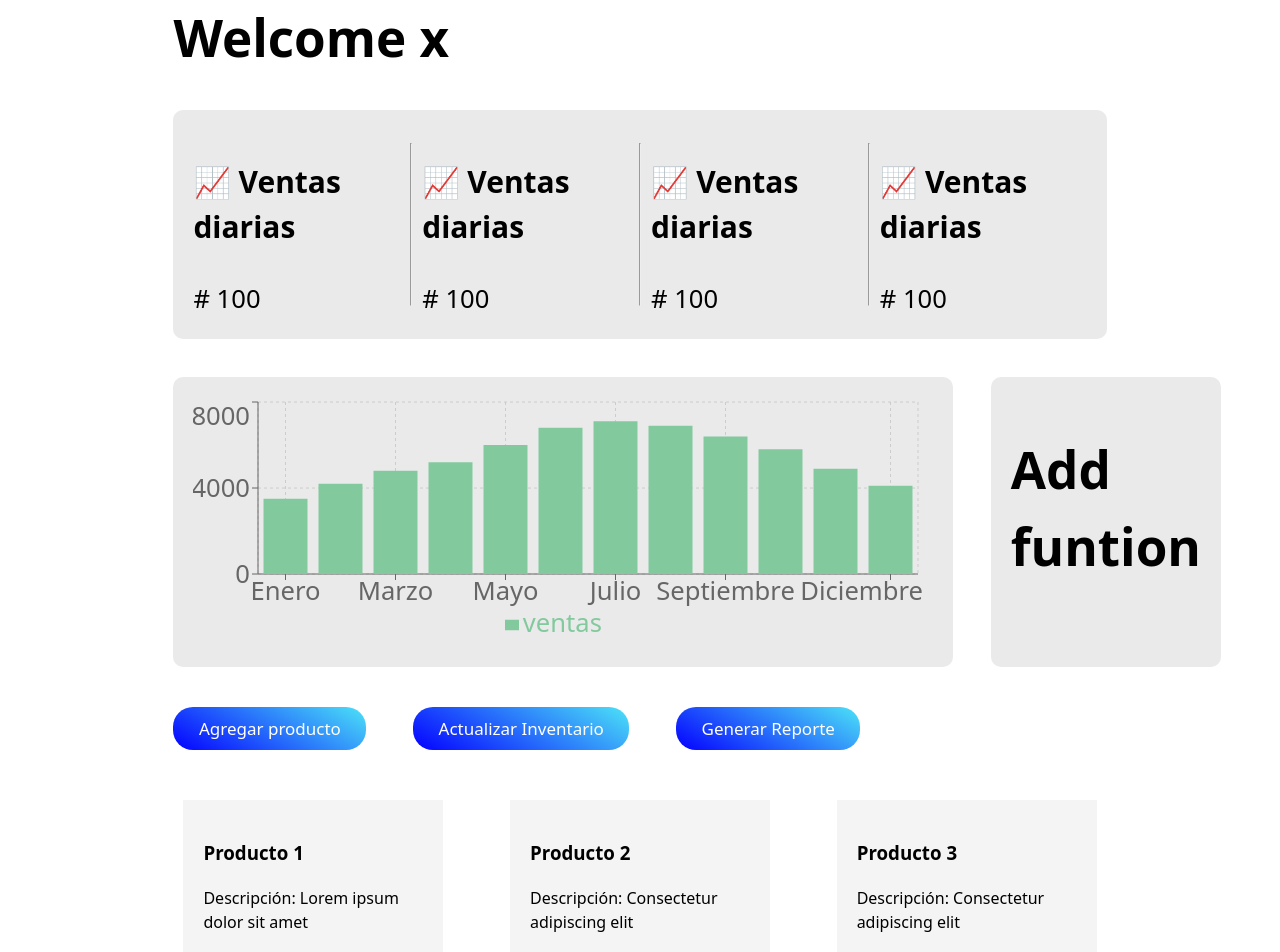
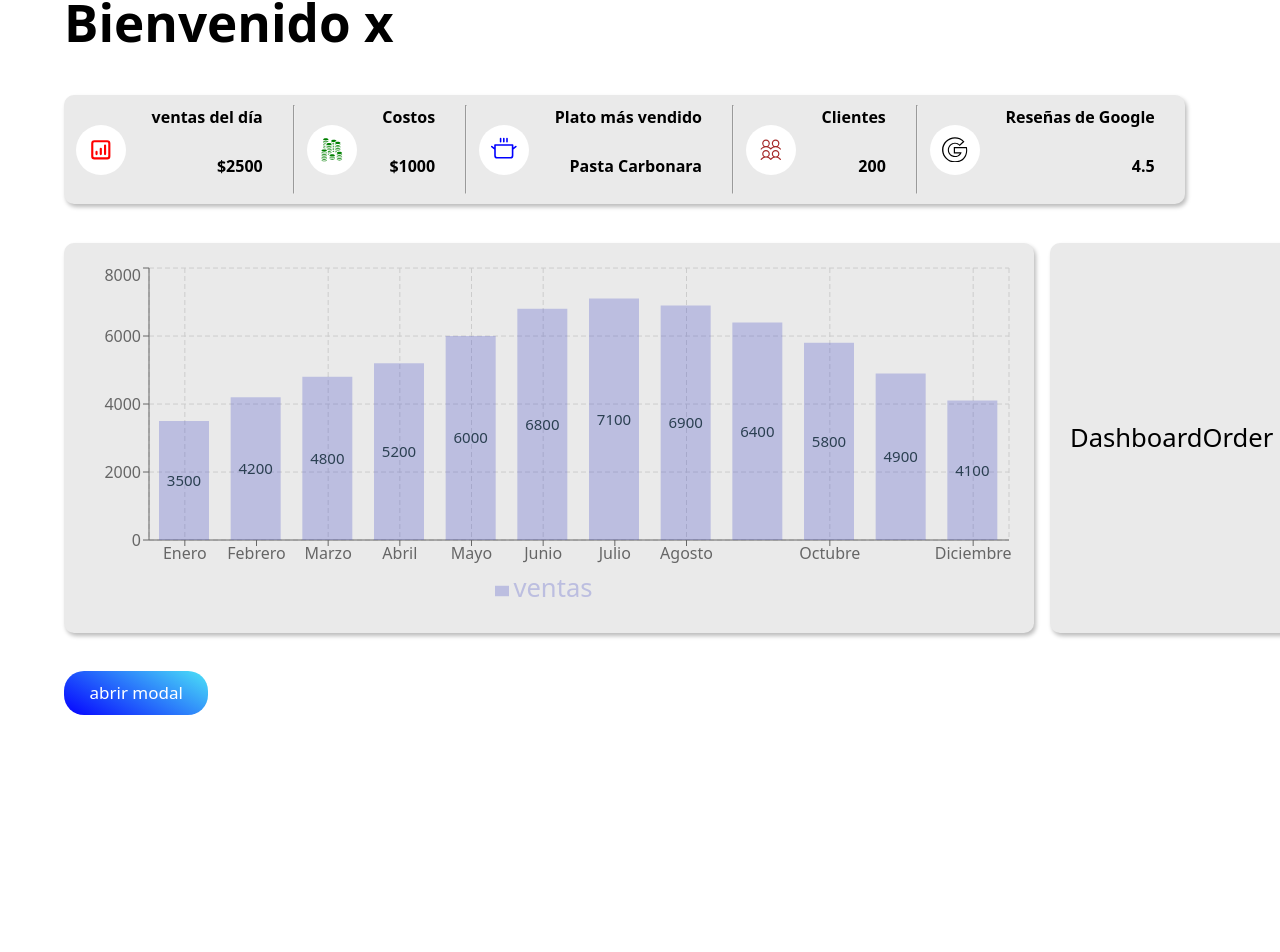
Before and after one commit to luisnarv/restbart, a React (Vite) app in the folder Front/: page /dashboard in a window 1280 px wide. Shown: the part 139-1091 px from the top of the page. After the commit the page ends 904 px from the top, so only its background shows below. Built offline with nearby package versions, Linux system fonts and the light colour scheme.

Commit message:
dashboard

```diff
--- /dev/null
+++ b/Front/src/feactures/dashboard/DashboardOrder.jsx
@@ -0,0 +1,15 @@
+import styled from "styled-components";
+
+const StyleOrders = styled.div`
+  display: flex;
+  background-color: #eaeaea;
+  border-radius: 10px;
+  padding: 20px;
+  justify-content: center;
+  align-items: center;
+
+  box-shadow: 2px 3px 4px #00000044;
+`;
+export default function DashboardOrder() {
+  return <StyleOrders>DashboardOrder</StyleOrders>;
+}
--- /dev/null
+++ b/Front/src/feactures/dashboard/SalesChart.jsx
@@ -0,0 +1,43 @@
+/* eslint-disable react/prop-types */
+import styled from "styled-components";
+import {
+  CartesianGrid,
+  XAxis,
+  YAxis,
+  Tooltip,
+  BarChart,
+  Legend,
+  Bar,
+  Area,
+} from "recharts";
+
+const StyleSalesChart = styled.div`
+  display: flex;
+  background-color: #eaeaea;
+  border-radius: 10px;
+  padding: 20px;
+  justify-content: center;
+  align-items: center;
+
+  box-shadow: 2px 3px 4px #00000044;
+`;
+export default function SalesChart({ data }) {
+  return (
+    <StyleSalesChart>
+      <BarChart width={930} height={350} data={data}>
+        <CartesianGrid strokeDasharray="5 3" />
+        <XAxis dataKey="month" fontSize={"1rem"} />
+        <YAxis fontSize={"1rem"} type="number" includeHidden />
+        <Tooltip />
+        <Legend />
+        <Bar
+          label={{ fill: "#2b4052", fontSize: 15 }}
+          dataKey="ventas"
+          fill="#4c54c74a"
+          barSize={50}
+        />
+        <Area dataKey="ventas" />
+      </BarChart>
+    </StyleSalesChart>
+  );
+}
--- /dev/null
+++ b/Front/src/feactures/dashboard/Stat.jsx
@@ -0,0 +1,46 @@
+/* eslint-disable react/prop-types */
+import styled from "styled-components";
+
+const StyleElement = styled.div`
+  display: grid;
+  grid-template-columns: 2rem 1fr;
+  column-gap: 1.6rem;
+  grid-template-rows: auto auto;
+  row-gap: 0.6rem;
+  align-content: space-around;
+  justify-items: end;
+  align-items: center;
+  padding: 10px;
+`;
+
+const Title = styled.h5`
+  margin: 0px;
+  font-size: 1rem;
+  font-weight: 600;
+`;
+const Value = styled.p`
+  font-size: 1rem;
+  font-weight: 600;
+`;
+
+const Icon = styled.span`
+  align-items: center;
+  display: flex;
+  width: 50px;
+  height: 50px;
+  border-radius: 50%;
+  background-color: white;
+  grid-row: 1/-1;
+  justify-content: center;
+  color: ${(props) => props.color};
+`;
+
+export default function Stat({ icon, color, title, ...restProps }) {
+  return (
+    <StyleElement>
+      <Icon color={color}>{icon}</Icon>
+      <Title>{title}</Title>
+      <Value>{restProps.value}</Value>
+    </StyleElement>
+  );
+}
--- /dev/null
+++ b/Front/src/feactures/dashboard/Stats.jsx
@@ -0,0 +1,58 @@
+import styled from "styled-components";
+import Stat from "./Stat";
+import { HiOutlineChartSquareBar } from "react-icons/hi";
+import { GiCoins } from "react-icons/gi";
+import { PiCookingPot, PiUsersFourLight } from "react-icons/pi";
+import { SlSocialGoogle } from "react-icons/sl";
+
+const StyleStats = styled.div`
+  width: fit-content;
+  display: flex;
+  flex-wrap: wrap;
+  background-color: #eaeaea;
+  border-radius: 10px;
+  padding: 0px 20px;
+  gap: 10px;
+  box-shadow: 2px 3px 4px #00000044;
+`;
+
+const ColumnLine = styled.hr`
+  margin: 10px;
+`;
+
+export default function Stats() {
+  return (
+    <StyleStats>
+      <Stat
+        color="red"
+        icon={<HiOutlineChartSquareBar />}
+        title="ventas del día"
+        value="$2500"
+      />
+      <ColumnLine />
+      <Stat color="green" icon={<GiCoins />} title="Costos" value="$1000" />
+      <ColumnLine />
+      <Stat
+        color="blue"
+        icon={<PiCookingPot />}
+        title="Plato más vendido"
+        value="Pasta Carbonara"
+      />
+      <ColumnLine />
+      <Stat
+        icon={<PiUsersFourLight />}
+        color="brown"
+        title="Clientes"
+        value="200"
+      />
+      <ColumnLine />
+      <Stat icon={<SlSocialGoogle />} title="Reseñas de Google" value="4.5" />
+    </StyleStats>
+  );
+}
+
+/*
+value2="Total transacciones: 125"
+<p>Gastos operativos: $800</p> <p>Total de costos: $1800</p>
+<p>Cantidad vendida: 60</p>{<p> órdenes Ingresos generados por este plato: $1200</p>{" "}
+*/
--- a/Front/src/page/Dashboard.jsx
+++ b/Front/src/page/Dashboard.jsx
@@ -3,44 +3,108 @@ import Modal from "../UI/Modal";
 import CreateOrderForm from "../feactures/Orders/CreateOrderForm";
 import styled from "styled-components";
 
-import {
-  CartesianGrid,
-  XAxis,
-  YAxis,
-  Tooltip,
-  BarChart,
-  Legend,
-  Bar,
-} from "recharts";
+import Stats from "../feactures/dashboard/Stats";
+import SalesChart from "../feactures/dashboard/SalesChart";
+import DashboardOrder from "../feactures/dashboard/DashboardOrder";
 
-const StyleDashboard = styled.body`
+const ordersData = [
+  {
+    cliente: "Juan Perez",
+    mesa: "5",
+    alergias: "Ninguna",
+    pedido: "Hamburguesa, sin cebolla, 2; Pizza, extra queso, 1",
+    bebida: "Cocacola",
+    postre: "Postre 1",
+  },
+  {
+    cliente: "Maria Lopez",
+    mesa: "3",
+    alergias: "Gluten",
+    pedido: "Ensalada César, sin crutones, 1; Sushi, sin wasabi, 2",
+    bebida: "Jugo natural",
+    postre: "Postre 3",
+  },
+  {
+    cliente: "Carlos Gomez",
+    mesa: "7",
+    alergias: "Lactosa",
+    pedido: "Pasta Alfredo, sin queso, 1; Ensalada mixta, 1",
+    bebida: "Agua",
+    postre: "Postre 2",
+  },
+  {
+    cliente: "Ana Martínez",
+    mesa: "2",
+    alergias: "Ninguna",
+    pedido: "Parrillada mixta, bien hecho, 1; Papas fritas, 1",
+    bebida: "Vino tinto",
+    postre: "Postre 4",
+  },
+  {
+    cliente: "Pedro Rodríguez",
+    mesa: "4",
+    alergias: "Nueces",
+    pedido: "Ensalada de frutas, sin nueces, 1; Tarta de manzana, 1",
+    bebida: "Limonada",
+    postre: "Postre 1",
+  },
+  {
+    cliente: "Laura González",
+    mesa: "8",
+    alergias: "Ninguna",
+    pedido: "Pollo asado, 1; Arroz blanco, 1",
+    bebida: "Refresco de limón",
+    postre: "Postre 3",
+  },
+  {
+    cliente: "Sofía Hernandez",
+    mesa: "6",
+    alergias: "Gluten",
+    pedido: "Pizza vegetariana, sin queso, 1; Ensalada de quinoa, 1",
+    bebida: "Agua de coco",
+    postre: "Postre 2",
+  },
+  {
+    cliente: "Luis Ramirez",
+    mesa: "1",
+    alergias: "Lactosa",
+    pedido: "Tacos al pastor, sin crema, 2; Guacamole, 1",
+    bebida: "Margarita",
+    postre: "Postre 4",
+  },
+  {
+    cliente: "Elena Castillo",
+    mesa: "9",
+    alergias: "Ninguna",
+    pedido: "Sopa de verduras, 1; Filete de salmón, 1",
+    bebida: "Té helado",
+    postre: "Postre 1",
+  },
+  {
+    cliente: "Diego Muñoz",
+    mesa: "10",
+    alergias: "Gluten",
+    pedido: "Tortilla española, sin pan, 1; Paella, sin mariscos, 1",
+    bebida: "Sangría",
+    postre: "Postre 3",
+  },
+];
+
+const fakeHeaders = [
+  "Numero de pedido",
+  "Nombre del cliente",
+  "Número de mesa",
+  "Alergias alimentarias",
+  "Detalles del pedido",
+  "Bebidas",
+  "Postre",
+  "",
+];
+/**-------------------------- */
+
+const StyleDashboard = styled.div`
   color: black;
 `;
-
-const Section = styled.section`
-  width: 100%;
-  display: flex;
-  gap: 5%;
-  margin: 40px 0px;
-`;
-
-const Item = styled.div`
-  background-color: #f4f4f4;
-  font-size: 1rem;
-  padding: 20px;
-  margin: 10px;
-  width: calc(30% - 20px);
-`;
-
-const Div = styled.div`
-  display: flex;
-  background-color: #eaeaea;
-  border-radius: 10px;
-  padding: 20px;
-  gap: 10px;
-`;
-
-const Element = styled.div``;
 
 const data = [
   { month: "Enero", ventas: 3500 },
@@ -57,83 +121,23 @@ const data = [
   { month: "Diciembre", ventas: 4100 },
 ];
 
+const Ventas = styled.div`
+  display: flex;
+  gap: 1rem;
+`;
+
 export default function Dashboard() {
   return (
     <StyleDashboard>
-      <body>
-        <h1>Welcome x </h1>
-        <Div>
-          <Element>
-            <h3>📈 Ventas diarias</h3>
-            <span># 100 </span>
-          </Element>
-          <hr />
-          <Element>
-            <h3>📈 Ventas diarias</h3>
-            <span># 100 </span>
-          </Element>
-          <hr />
-          <Element>
-            <h3>📈 Ventas diarias</h3>
-            <span># 100 </span>
-          </Element>
-          <hr />
-          <Element>
-            <h3>📈 Ventas diarias</h3>
-            <span># 100 </span>
-          </Element>
-        </Div>
-        <br />
-        <div style={{ display: "flex", gap: "2%" }}>
-          <Div>
-            <BarChart width={730} height={250} data={data}>
-              <CartesianGrid strokeDasharray="3 3" />
-              <XAxis dataKey="month" />
-              <YAxis />
-              <Tooltip />
-              <Legend />
-              {/* <Bar dataKey="month" fill="#8884d8" /> */}
-              <Bar dataKey="ventas" fill="#82ca9d" />
-            </BarChart>
-            <br />
-          </Div>
-          <br />
-          <Div>
-            <h1>Add funtion</h1>
-          </Div>
-        </div>
-        <Section>
-          <Button>Agregar producto</Button>
+      <h1>Bienvenido x </h1>
 
-          <Button>Actualizar Inventario</Button>
-
-          <Button>Generar Reporte</Button>
-        </Section>
-        <Section>
-          <Item>
-            <h3>Producto 1</h3>
-            <p>Descripción: Lorem ipsum dolor sit amet</p>
-            <p>Cantidad: 50 unidades</p>
-            <p>Precio unitario: $10</p>
-          </Item>
-          <Item>
-            <h3>Producto 2</h3>
-            <p>Descripción: Consectetur adipiscing elit</p>
-            <p>Cantidad: 30 unidades</p>
-            <p>Precio unitario: $20</p>
-          </Item>
-          <Item>
-            <h3>Producto 3</h3>
-            <p>Descripción: Consectetur adipiscing elit</p>
-            <p>Cantidad: 30 unidades</p>
-            <p>Precio unitario: $20</p>
-          </Item>
-        </Section>
-        <Section>
-          <h3>ventas </h3>
-          <Item></Item>
-        </Section>
-      </body>
+      <Stats />
+      <br />
+      <Ventas>
+        <SalesChart data={data} />
+        <DashboardOrder />
+      </Ventas>
+      <br />
       <Modal>
         <Modal.Open opens="modal1">
           <Button>abrir modal</Button>
```
